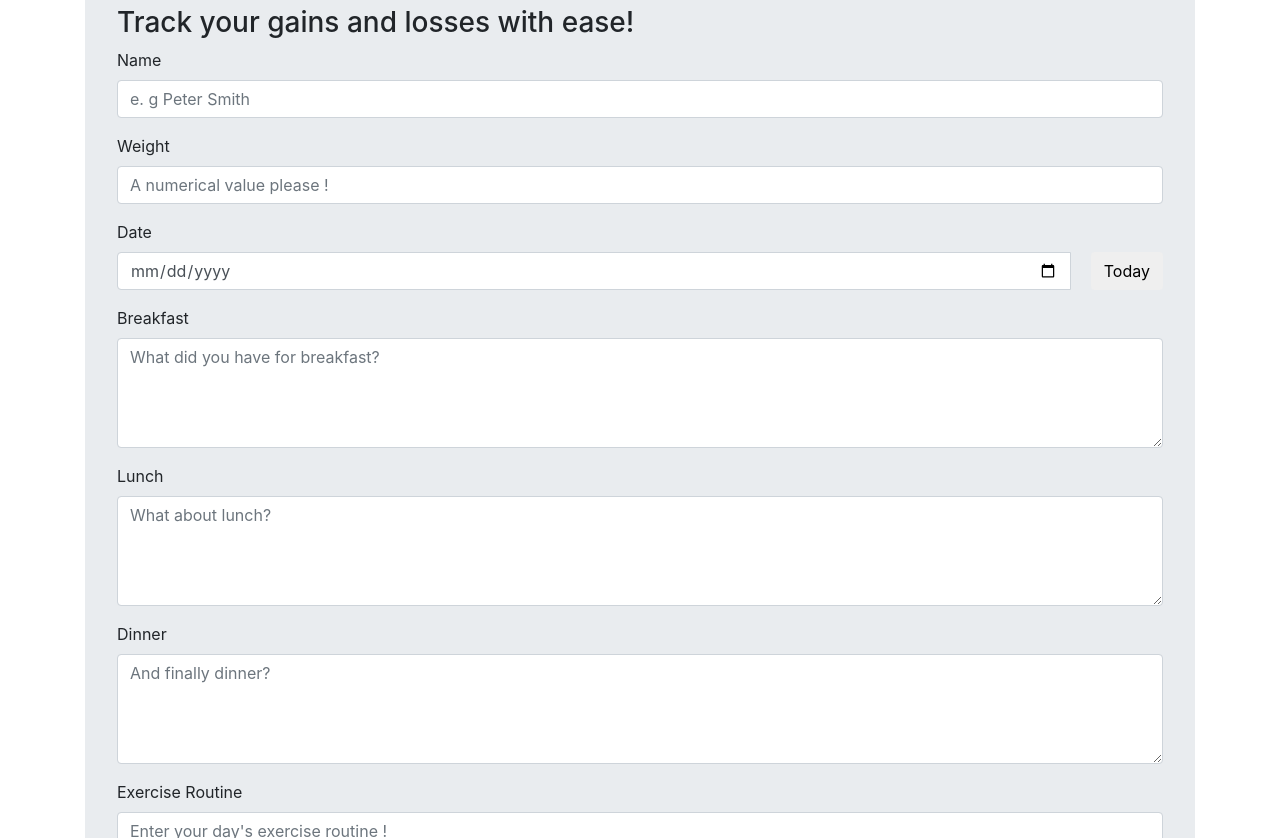
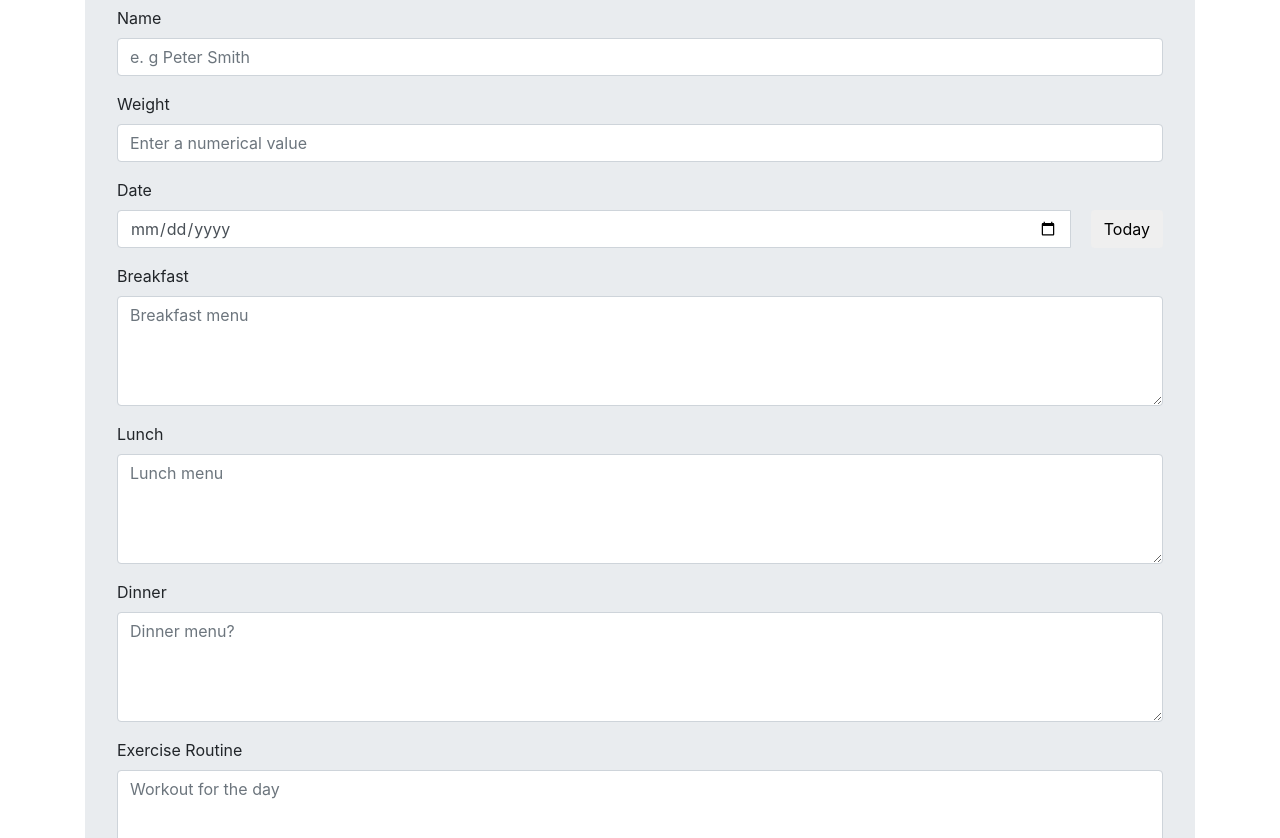
Before and after one commit to hgbchoi/Diet-Diary-JS, a plain HTML site: page HTML/index.html in a window 1280 px wide. Shown: the part 114-952 px from the top of the page. Drawn offline with nearby package versions, Linux system fonts and the light colour scheme.

Commit message:
Update index.html

```diff
--- a/HTML/index.html
+++ b/HTML/index.html
@@ -88,7 +88,6 @@
       </div>
       <div class = "jumbotron">
         <h1>Diet Diary</h1>
-          <h3>Track your gains and losses with ease!</h3>
       <form id = "addEntryForm" class = "transparent" >
         <div class = "form-group">
         <label for = "name">Name</label>
@@ -96,7 +95,7 @@
         </div>
         <div class = "form-group">
         <label for = "weight">Weight</label>
-        <input class = "form-control" type = "number" id = "weight" placeholder= "A numerical value please !">
+        <input class = "form-control" type = "number" id = "weight" placeholder= "Enter a numerical value">
         </div>
         <div class = "form-group">
         <label for = "date">Date</label>
@@ -109,26 +108,26 @@
     </div>
         <div class = "form-group">
         <label for = "breakfastInput">Breakfast</label>
-        <textarea class = "form-control" rows = "4"  id = "breakfastInput" placeholder="What did you have for breakfast?"></textarea>
+        <textarea class = "form-control" rows = "4"  id = "breakfastInput" placeholder="Breakfast menu"></textarea>
         </div>
         <div class = "form-group">
         <label for = "lunchInput">Lunch</label>
-        <textarea class = "form-control" rows = "4" id = "lunchInput" placeholder="What about lunch?"></textarea>
+        <textarea class = "form-control" rows = "4" id = "lunchInput" placeholder="Lunch menu"></textarea>
         </div>
         <div class = "form-group">
         <label for = "dinnerInput">Dinner</label>
-        <textarea class = "form-control" rows = "4" id = "dinnerInput" placeholder="And finally dinner?"></textarea>
+        <textarea class = "form-control" rows = "4" id = "dinnerInput" placeholder="Dinner menu?"></textarea>
         </div>
         <div class = "form-group">
         <label for = "exerciseInput">Exercise Routine</label>
-        <textarea class = "form-control" rows = "4" id = "exerciseInput" placeholder="Enter your day's exercise routine !"></textarea>
+        <textarea class = "form-control" rows = "4" id = "exerciseInput" placeholder="Workout for the day"></textarea>
         </div>
         <input type = "Button" class = "btn btn-primary" id = "addEntryButton" value = "Add Entry">
       </form>
       </div>
       <div id = "allEntries">
       </div>
-      <div class = "wow bounceInUp">
+      <div>
       <select id = "userDropDown">
         <option value="" selected disabled hidden>Choose The User</option>
       </select>
```
